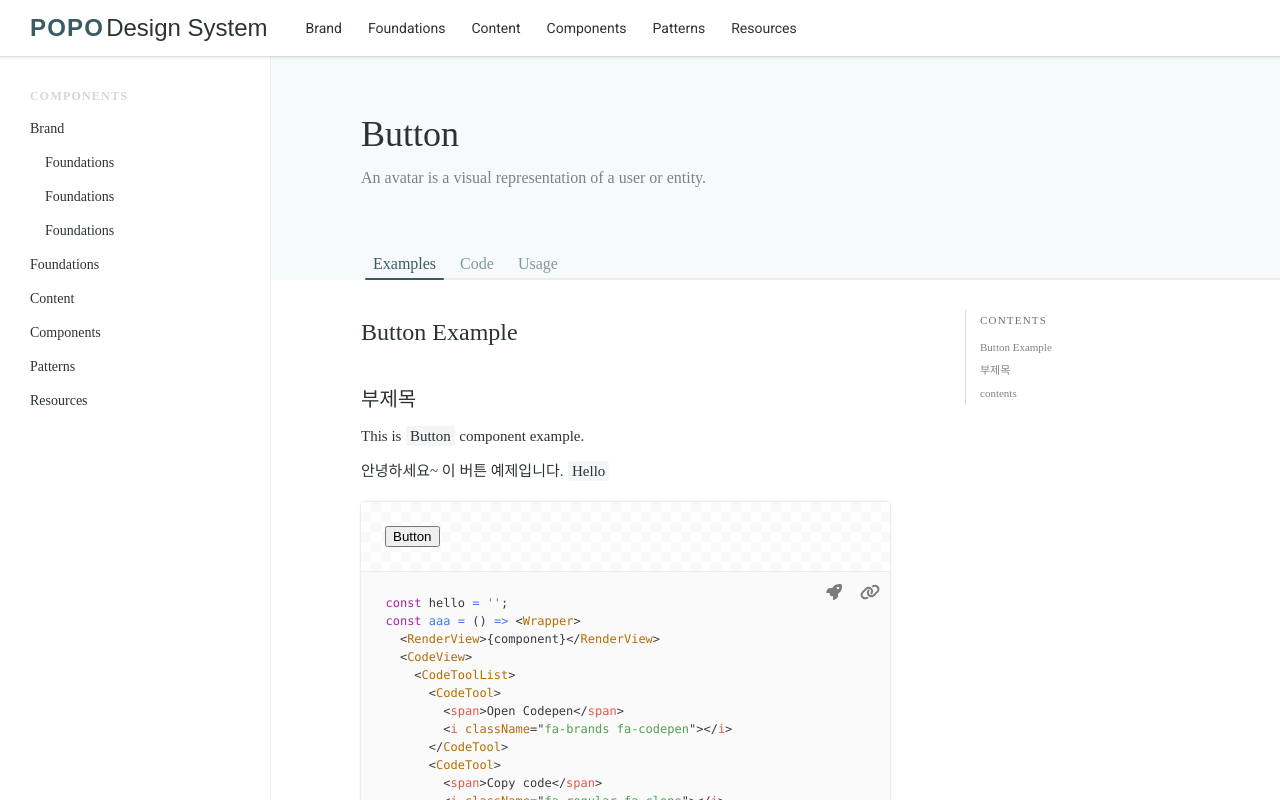
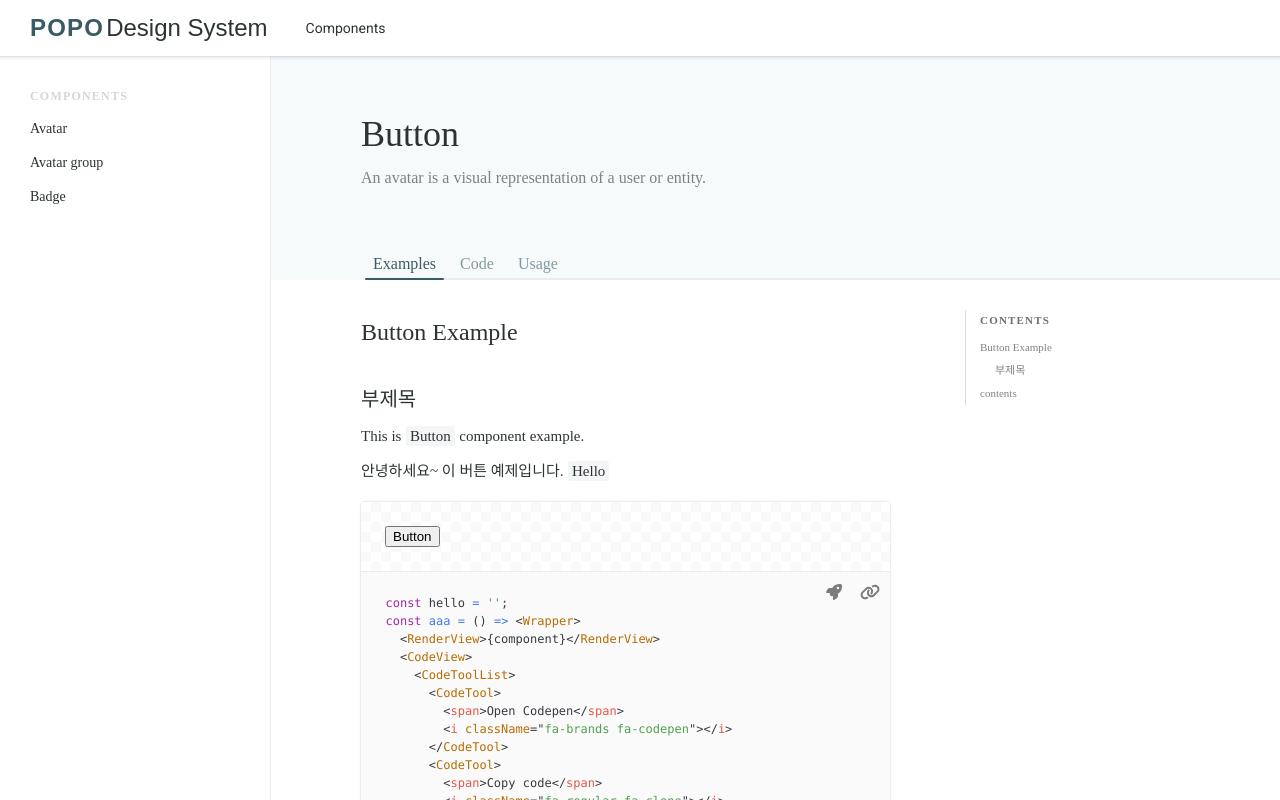
Before and after one commit to popocreator/design-system, a React (Create React App) app: page /components/button in a window 1280 px wide. Shown: the top 800 px of the page. Built offline with nearby package versions, Linux system fonts and the light colour scheme; a web font is replaced by a local one.

Commit message:
Modified component folder structure

```diff
--- a/src/components/Button.tsx
+++ b/src/components/Button/Button.Code.tsx
@@ -1,10 +1,4 @@
-import React from 'react';
-
-export default function Button() {
-  return <button>Button</button>;
-}
-
-export const ButtonCode = `
+const ButtonCode = `
   const hello = '';
   const aaa = () => <Wrapper>
     <RenderView>{component}</RenderView>
@@ -25,3 +19,5 @@ export const ButtonCode = `
     </CodeView>
   </Wrapper>
 `;
+
+export default ButtonCode;
--- a/src/components/ButtonDocument.tsx
+++ b/src/components/Button/Button.Document.tsx
@@ -1,13 +1,14 @@
-import React, { useEffect } from 'react';
+import React from 'react';
 import { useLocation } from 'react-router-dom';
 
 import Article from '@src/layouts/Article';
 import Banner from '@src/layouts/Banner';
 import Post from '@src/layouts/Post';
 import CodeBox from '@src/layouts/CodeBox';
-import Button, { ButtonCode } from './Button';
-import { useRecoilState, useSetRecoilState } from 'recoil';
-import { contentsState, Index } from '@src/store';
+
+import useDocumentContents from '@src/components/useDocumentContents';
+import Button from '@src/components/Button';
+import ButtonCode from '@src/components/Button/Button.Code';
 
 export default function ButtonDocument() {
   const path = useLocation().pathname;
@@ -27,7 +28,7 @@ export default function ButtonDocument() {
       <Banner
         title='Button'
         description='An avatar is a visual representation of a user or entity.'
-        basePath='/components/button'
+        basePath={basePath}
         routes={routes}
       />
       {selected([basePath, routes.examples]) && <Examples />}
@@ -37,29 +38,11 @@ export default function ButtonDocument() {
   );
 }
 
-function contentsByTab(tabId: string) {
-  const contents: Index[] = [];
-  const headingList = document.querySelectorAll(
-    `#${tabId} h1, #${tabId} h2, #${tabId} h3, #${tabId} h4`
-  );
-  headingList.forEach((h, i) => {
-    h.id = 'hc-' + i;
-    contents.push({
-      id: h.id,
-      title: h.innerHTML,
-      top: h.getBoundingClientRect().top
-    });
-  });
-  return contents;
-}
-
 function Examples() {
-  const setContents = useSetRecoilState(contentsState);
-  useEffect(() => {
-    setContents(contentsByTab('examples'));
-  }, []);
+  const tabId = 'examples';
+  useDocumentContents(tabId);
   return (
-    <Article id='examples'>
+    <Article id={tabId}>
       <h2>Button Example</h2>
       <h3>부제목</h3>
       <p>
@@ -74,12 +57,10 @@ function Examples() {
 }
 
 function Code() {
-  const setContents = useSetRecoilState(contentsState);
-  useEffect(() => {
-    setContents(contentsByTab('code'));
-  }, []);
+  const tabId = 'code';
+  useDocumentContents(tabId);
   return (
-    <Article id='code'>
+    <Article id={tabId}>
       <h2>Button Code</h2>
       <p>
         This is <code>Button</code> component example.
@@ -90,12 +71,10 @@ function Code() {
 }
 
 function Usage() {
-  const setContents = useSetRecoilState(contentsState);
-  useEffect(() => {
-    setContents(contentsByTab('usage'));
-  }, []);
+  const tabId = 'usage';
+  useDocumentContents(tabId);
   return (
-    <Article id='usage'>
+    <Article id={tabId}>
       <h2>Button Usage</h2>
       <p>
         This is <code>Button</code> component example.
--- /dev/null
+++ b/src/components/Button/index.tsx
@@ -0,0 +1,5 @@
+import React from 'react';
+
+export default function Button() {
+  return <button>Button</button>;
+}
--- a/src/components/index.tsx
+++ b/src/components/index.tsx
@@ -1,26 +1,12 @@
 import React from 'react';
-import { useLocation } from 'react-router-dom';
 
-import Article from '@src/layouts/Article';
 import Banner from '@src/layouts/Banner';
 import Post from '@src/layouts/Post';
-import CodeBox from '@src/layouts/CodeBox';
 import Introduction from '@src/layouts/Introduction';
 import Card from '@src/layouts/Card';
 
 export default function Components() {
-  const path = useLocation().pathname;
-  const basePath = '/components/button';
-  const routes = {
-    examples: `${basePath}/examples`,
-    code: `${basePath}/code`,
-    usage: `${basePath}/usage`
-  };
-
-  const selected = (_routes: string[]) => {
-    return _routes.includes(path);
-  };
-
+  const basePath = '/components';
   return (
     <Post>
       <Banner
--- /dev/null
+++ b/src/components/useDocumentContents.tsx
@@ -0,0 +1,26 @@
+import React, { useCallback, useEffect } from 'react';
+import { useSetRecoilState } from 'recoil';
+import { contentsState, Index } from '@src/store';
+
+export default function useDocumentContents(tabId: string) {
+  const setContents = useSetRecoilState(contentsState);
+  const contentsByTab = useCallback(() => {
+    const contents: Index[] = [];
+    const headingList = document.querySelectorAll(
+      `#${tabId} h1, #${tabId} h2, #${tabId} h3, #${tabId} h4`
+    );
+    headingList.forEach((h, i) => {
+      h.id = `hc-${i}-${h.tagName}`;
+      contents.push({
+        id: h.id,
+        title: h.innerHTML,
+        top: h.getBoundingClientRect().top
+      });
+    });
+    return contents;
+  }, [tabId]);
+
+  useEffect(() => {
+    setContents(contentsByTab());
+  }, []);
+}
--- a/src/layouts/Contents.tsx
+++ b/src/layouts/Contents.tsx
@@ -40,7 +40,7 @@ const Container = styled.div`
 
 const Title = styled.h2`
   text-transform: uppercase;
-  font-weight: 400;
+  font-weight: 700;
   font-size: 11px;
   opacity: 0.7;
   letter-spacing: 1.2px;
@@ -59,6 +59,14 @@ const Index = styled.li`
     font-size: 11px;
     color: #2c333399;
     cursor: pointer;
+    &.h2 {
+    }
+    &.h3 {
+      padding-left: 15px;
+    }
+    &.h4 {
+      padding-left: 30px;
+    }
   }
 `;
 
@@ -77,7 +85,9 @@ export default function Contents() {
         <IndexList>
           {contents.map((c, i) => (
             <Index key={i} onClick={() => scrollTo(c.top)}>
-              <a>{c.title}</a>
+              <a className={c.id.split('-').pop()?.toLocaleLowerCase()}>
+                {c.title}
+              </a>
             </Index>
           ))}
         </IndexList>
--- a/src/pages/Home.tsx
+++ b/src/pages/Home.tsx
@@ -6,7 +6,7 @@ import Sidebar from '@src/layouts/Sidebar';
 import Post from '@src/layouts/Post';
 import { useRecoilState } from 'recoil';
 import { Route, Routes } from 'react-router-dom';
-import ButtonDocument from '@src/components/ButtonDocument';
+import ButtonDocument from '@src/components/Button/Button.Document';
 import Components from '@src/components';
 
 const Page = styled.section`
@@ -14,31 +14,24 @@ const Page = styled.section`
 `;
 
 export default function Home() {
-  const headerMenu = [
-    { id: 'h-1', name: 'Brand', to: '/brand' },
-    { id: 'h-2', name: 'Foundations', to: '/foundations' },
-    { id: 'h-3', name: 'Content', to: '/content' },
-    { id: 'h-4', name: 'Components', to: '/components' },
-    { id: 'h-5', name: 'Patterns', to: '/patterns' },
-    { id: 'h-6', name: 'Resources', to: '/resources' }
-  ];
+  const headerMenu = [{ id: 'h-4', name: 'Components', to: '/components' }];
 
   const sidebarMenu = [
     {
-      id: 'h-1',
-      name: 'Brand',
-      to: '/brand',
-      children: [
-        { id: 'hb-1', name: 'Foundations', to: '/foundations' },
-        { id: 'hb-2', name: 'Foundations', to: '/foundations' },
-        { id: 'hb-3', name: 'Foundations', to: '/foundations' }
-      ]
+      id: 'h-4-1',
+      name: 'Avatar',
+      to: '/components/avatar'
     },
-    { id: 'h-2', name: 'Foundations', to: '/foundations' },
-    { id: 'h-3', name: 'Content', to: '/content' },
-    { id: 'h-4', name: 'Components', to: '/components' },
-    { id: 'h-5', name: 'Patterns', to: '/patterns' },
-    { id: 'h-6', name: 'Resources', to: '/resources' }
+    {
+      id: 'h-4-2',
+      name: 'Avatar group',
+      to: '/components/avatar-group'
+    },
+    {
+      id: 'h-4-2',
+      name: 'Badge',
+      to: '/components/badge'
+    }
   ];
 
   return (
```
